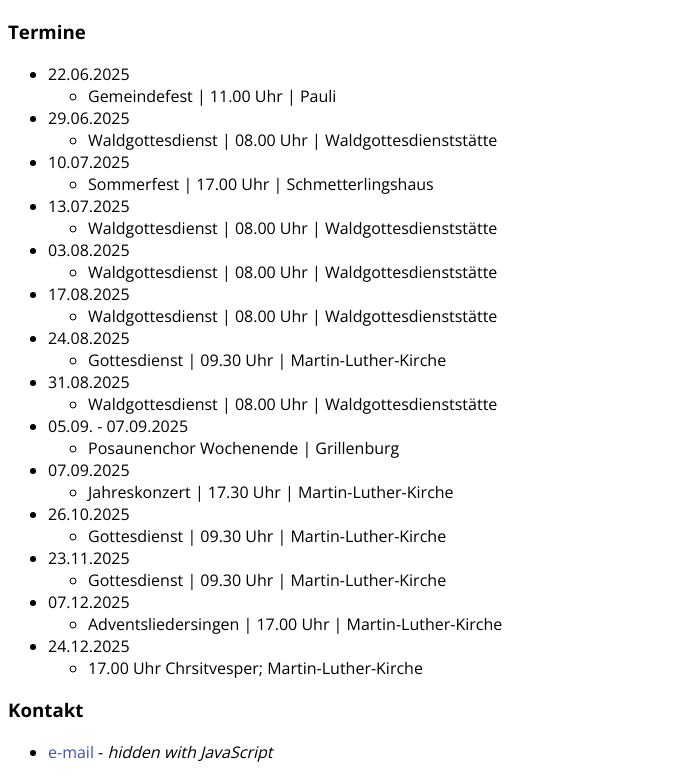
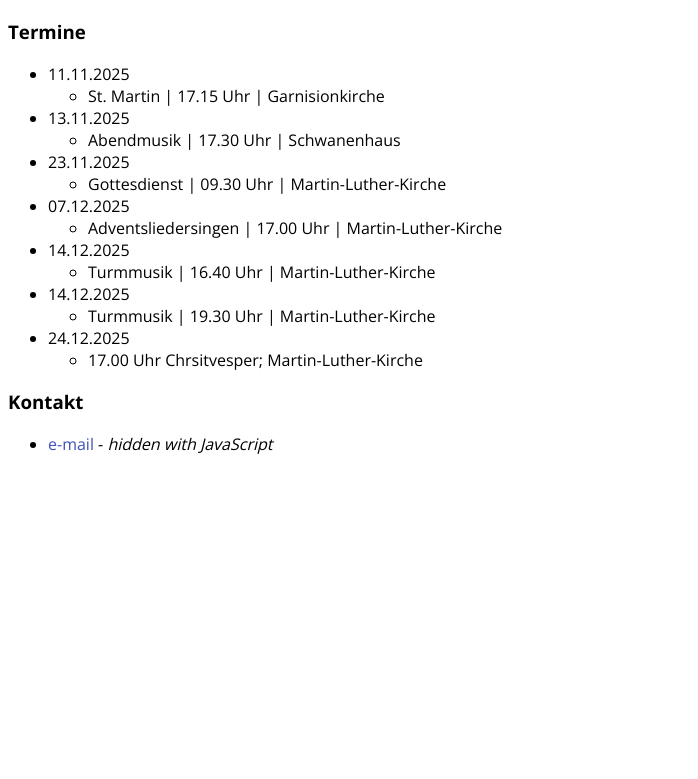
Before and after one commit to pcmlk/pcmlk.github.io, a plain HTML site: page index.html in a window 1280 px wide. Shown: the part 61-840 px from the top of the page, without its empty margins (0-698 px from the left). After the commit the page ends 800 px from the top, so only its background shows below. Drawn offline with nearby package versions, Linux system fonts and the light colour scheme.

Commit message:
Termine 2025 angepasst.

```diff
--- a/index.html
+++ b/index.html
@@ -14,44 +14,24 @@
     <section>
       <h3>Termine</h3>
       <ul>
-        <li>22.06.2025
-          <ul><li>Gemeindefest | 11.00 Uhr | Pauli</li></ul>
+
+        <li>11.11.2025
+          <ul><li>St. Martin | 17.15 Uhr | Garnisionkirche</li></ul>
         </li>
-        <li>29.06.2025
-          <ul><li>Waldgottesdienst | 08.00 Uhr | Waldgottesdienststätte</li></ul>
-        </li>
-        <li>10.07.2025
-          <ul><li>Sommerfest | 17.00 Uhr | Schmetterlingshaus</li></ul>
-        </li>
-        <li>13.07.2025
-          <ul><li>Waldgottesdienst | 08.00 Uhr | Waldgottesdienststätte</li></ul>
-        </li>
-        <li>03.08.2025
-          <ul><li>Waldgottesdienst | 08.00 Uhr | Waldgottesdienststätte</li></ul>
-        </li>
-        <li>17.08.2025
-          <ul><li>Waldgottesdienst | 08.00 Uhr | Waldgottesdienststätte</li></ul>
-        </li>
-        <li>24.08.2025
-          <ul><li>Gottesdienst | 09.30 Uhr | Martin-Luther-Kirche</li></ul>
-        </li>
-        <li>31.08.2025
-          <ul><li>Waldgottesdienst | 08.00 Uhr | Waldgottesdienststätte</li></ul>
-        </li>
-        <li>05.09. - 07.09.2025
-          <ul><li>Posaunenchor Wochenende | Grillenburg</li></ul>
-        </li>
-        <li>07.09.2025
-          <ul><li>Jahreskonzert | 17.30 Uhr | Martin-Luther-Kirche</li></ul>
-        </li>
-        <li>26.10.2025
-          <ul><li>Gottesdienst | 09.30 Uhr | Martin-Luther-Kirche</li></ul>
+        <li>13.11.2025
+          <ul><li>Abendmusik | 17.30 Uhr | Schwanenhaus</li></ul>
         </li>
         <li>23.11.2025
           <ul><li>Gottesdienst | 09.30 Uhr | Martin-Luther-Kirche</li></ul>
         </li>
         <li>07.12.2025
           <ul><li>Adventsliedersingen | 17.00 Uhr | Martin-Luther-Kirche</li></ul>
+        </li>
+        <li>14.12.2025
+          <ul><li>Turmmusik | 16.40 Uhr | Martin-Luther-Kirche</li></ul>
+        </li>
+        <li>14.12.2025
+          <ul><li>Turmmusik | 19.30 Uhr | Martin-Luther-Kirche</li></ul>
         </li>
         <li>24.12.2025
           <ul><li>17.00 Uhr Chrsitvesper; Martin-Luther-Kirche</li></ul>
```
